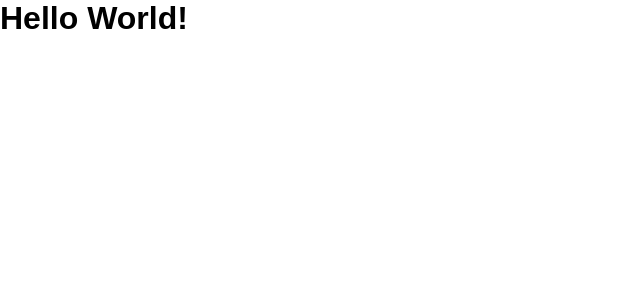
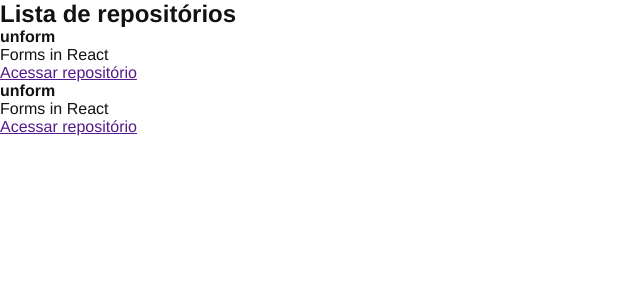
Before and after one commit to ThiagoMartinsSaraiva/ignite-aulas, a React app in the folder 01-github-explorer/: page / in a window 1280 px wide. Shown: the top 300 px of the page, without its empty margins (0-640 px from the left). Built offline with nearby package versions, Linux system fonts and the light colour scheme.

Commit message:
primeiro componente

```diff
--- a/01-github-explorer/src/App.jsx
+++ b/01-github-explorer/src/App.jsx
@@ -1,5 +1,6 @@
+import { RepositoryList } from './components/RepositoryList'
 import './styles/global.scss'
 
 export function App() {
-  return <h1>Hello World!</h1>
+  return <RepositoryList />
 }
--- /dev/null
+++ b/01-github-explorer/src/components/RepositoryList.jsx
@@ -0,0 +1,26 @@
+export function RepositoryList() {
+  return (
+    <section className="repository-list">
+      <h1>Lista de repositórios</h1>
+      <ul>
+        <li>
+          <strong>unform</strong>
+          <p>Forms in React</p>
+
+          <a href="">
+            Acessar repositório
+          </a>
+        </li>
+
+        <li>
+          <strong>unform</strong>
+          <p>Forms in React</p>
+
+          <a href="">
+            Acessar repositório
+          </a>
+        </li>
+      </ul>
+    </section>
+  )
+}
--- a/01-github-explorer/src/styles/global.scss
+++ b/01-github-explorer/src/styles/global.scss
@@ -5,5 +5,6 @@
 }
 
 body {
-  font-family: Arial, Helvetica, sans-serif;
+  font: 16px "Helvetica Neue", Arial, sans-serif;
+  color: #121214;
 }
```
